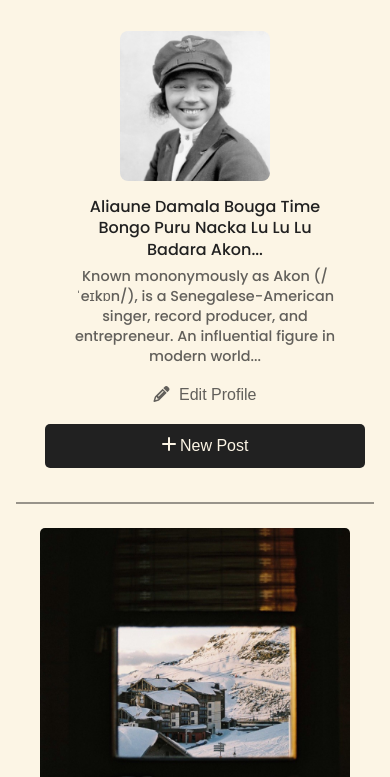
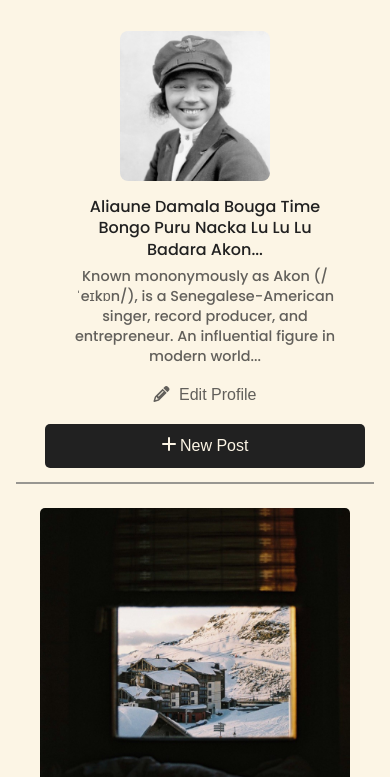
Before and after one commit to OlatomiwaOB/circle-03-instaspotsproject, a website built with Vite: page index.html in a window 390 px wide. Shown: the part 61-838 px from the top of the page. Built offline with nearby package versions, Linux system fonts and the light colour scheme.

Commit message:
section break

```diff
--- a/styles/index.css
+++ b/styles/index.css
@@ -44,11 +44,8 @@ article {
 }
 
 .empty-div {
-    border: 1px solid black;
+    border: 1px solid #6e6e6eb2;
     width: 100%;
-    color: var(--text-primary-color);
-    opacity: 0.4;
-    margin-top: 20px;
 
 }
 
@@ -263,6 +260,7 @@ footer p {
 
     .empty-div {
         width: 100% ;
+         border: 1px solid #6e6e6eb2;
     }
 
     /* Main Section styles */
@@ -431,10 +429,7 @@ footer p {
     }
 
     .empty-div {
-        border: 1px solid black;
-        color: var(--text-primary-color);
-        opacity: 0.4;
-        margin-top: 20px;
+        border: 1px solid #6e6e6eb2;
     }
 
 
```
Also changed, not shown: 1 other file.
